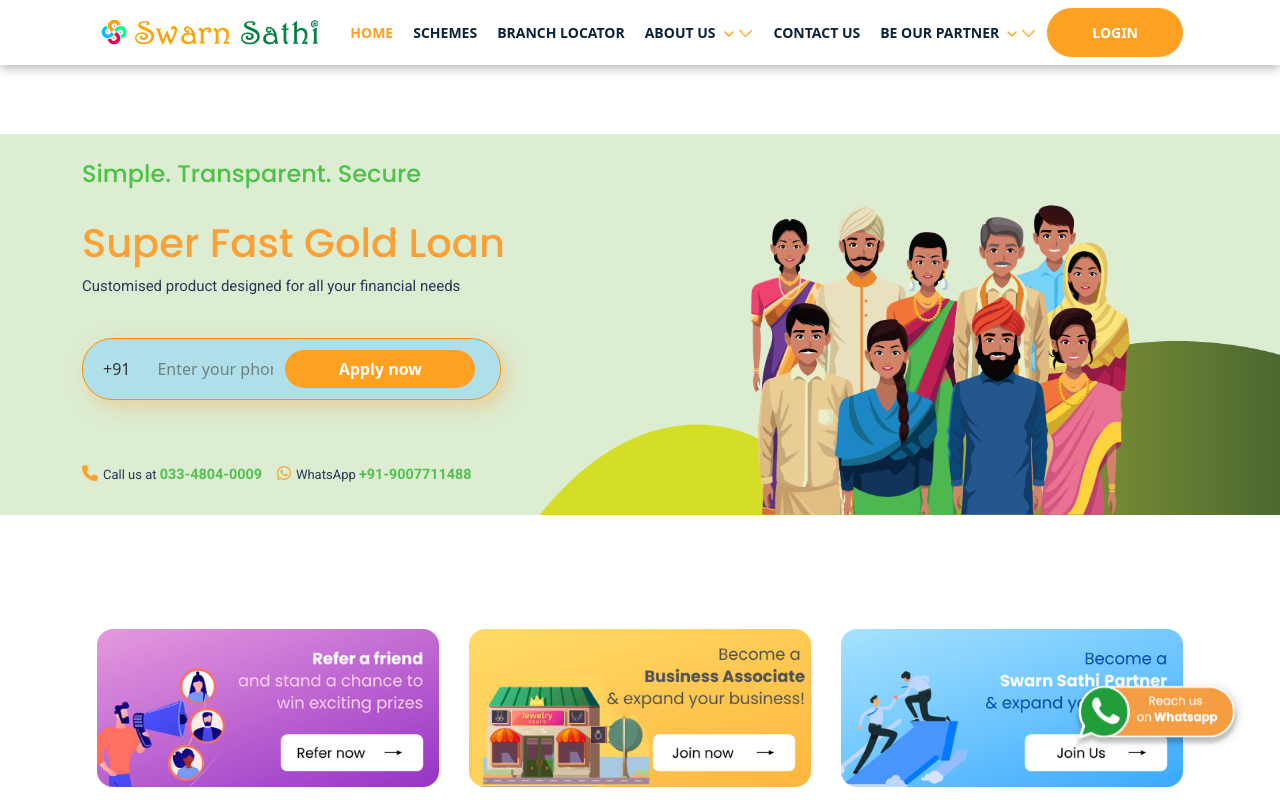
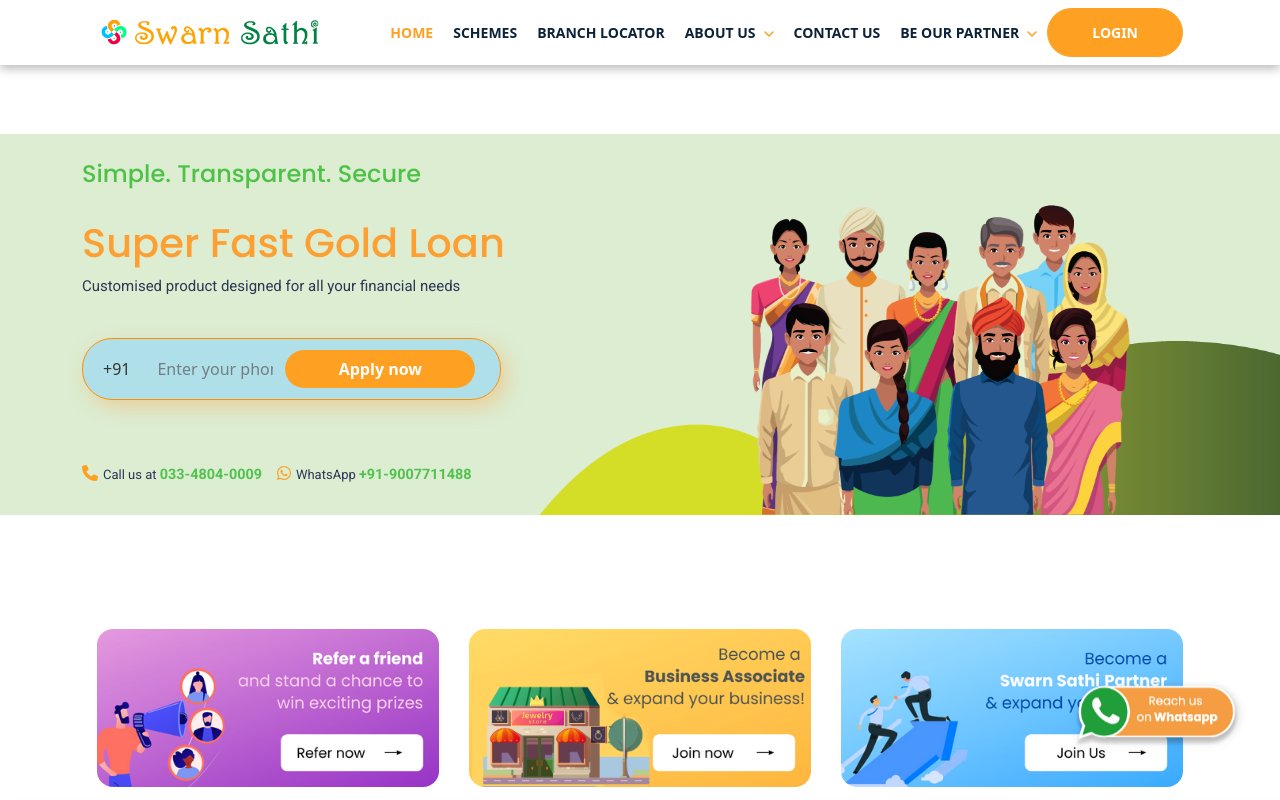
Before and after one commit to unsortedkgpian/SwarnSathi, a Next.js app: page / in a window 1280 px wide. Shown: the top 800 px of the page. Built offline with nearby package versions, Linux system fonts and the light colour scheme; no server answers.

Commit message:
error fix

```diff
--- a/src/components/Header.css
+++ b/src/components/Header.css
@@ -141,3 +141,37 @@
         width: 100%;
     }
 }
+
+.dropdown-toggle::after {
+    display: none !important;
+}
+
+/* Dropdown styling */
+.navbar-nav .nav-hover {
+    position: relative;
+    transition: background-color 0.3s ease, color 0.3s ease;
+    border-radius: 8px; /* Ensures the same border-radius for both dropdowns */
+}
+
+.nav-hover:hover,
+.navbar-nav .nav-hover:focus {
+    /* background-color: #fea123 !important; */
+    /* color: white !important; */
+    border-radius: 8px; /* Ensures rounded corners */
+}
+
+/* Dropdown menu items */
+.navbar-nav .nav-hover .dropdown-menu {
+    border-radius: 8px !important;
+    overflow: hidden;
+}
+
+/* Individual dropdown items */
+.navbar-nav .nav-hover .dropdown-item {
+    transition: background-color 0.3s ease, color 0.3s ease;
+}
+
+.navbar-nav .nav-hover .dropdown-item:hover {
+    background-color: #fea123 !important;
+    color: white !important;
+}
```
Also changed, not shown: src/app/contact-swarn-sathi/page.tsx (+9 -10 lines).
